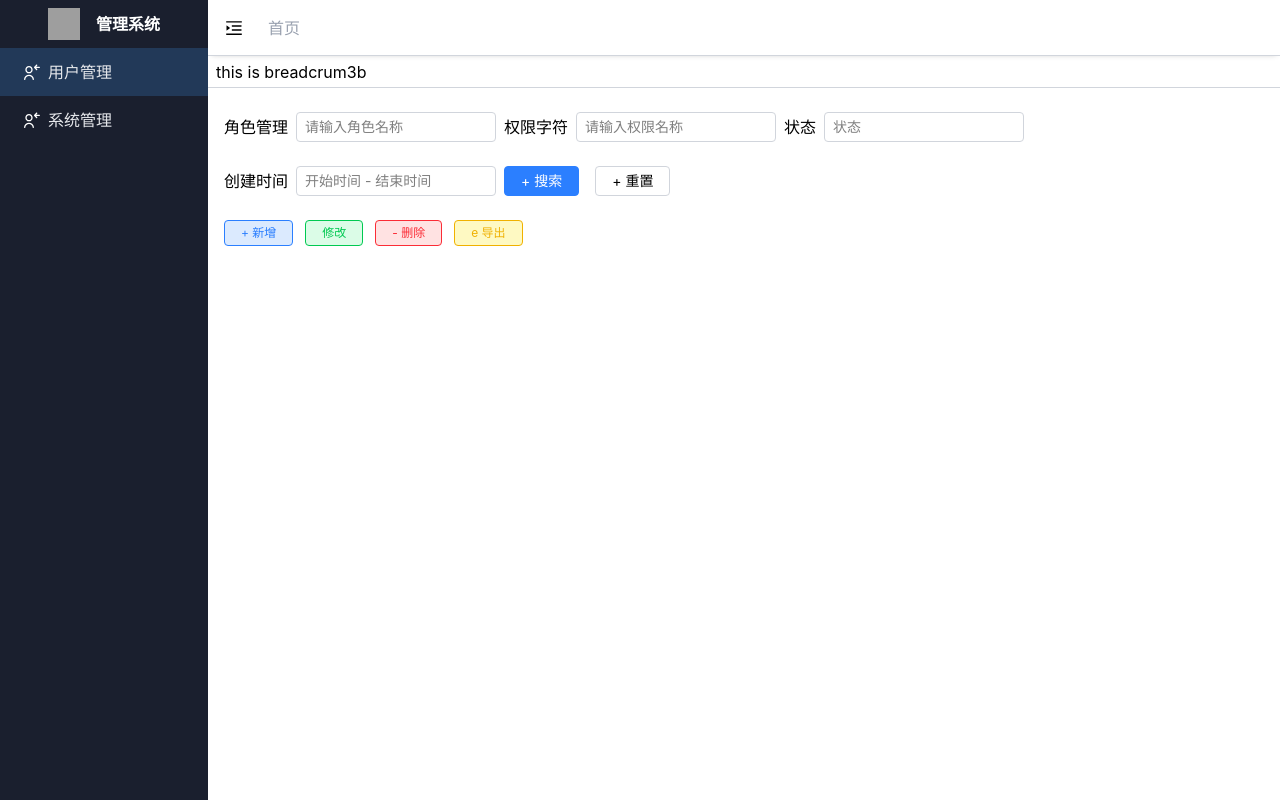
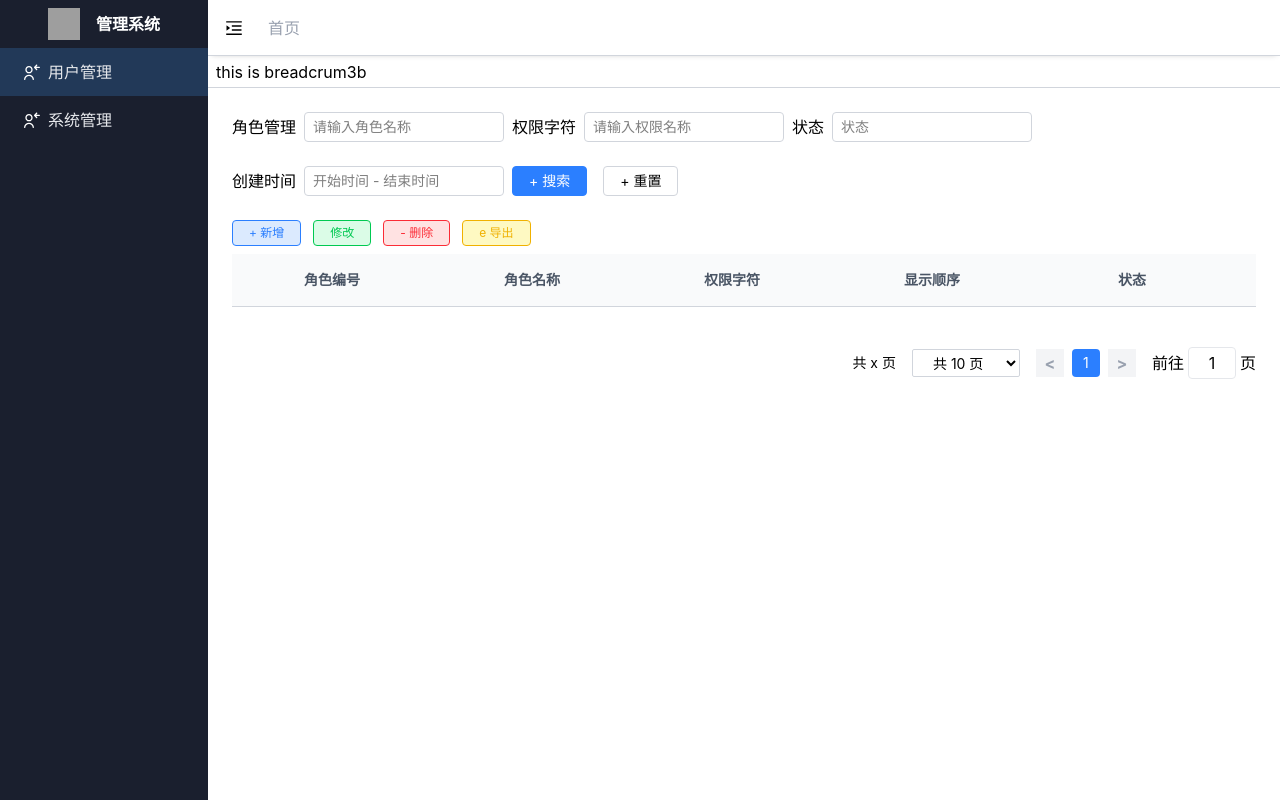
Before and after one commit to allworldg/test-website, a Nuxt app: page /dashboard/user-manage in a window 1280 px wide. Built offline with nearby package versions, Linux system fonts and the light colour scheme; no server answers; grey boxes are pictures that could not be loaded.

Commit message:
fix auto adaptive problem

```diff
--- a/app/layouts/dashboard.vue
+++ b/app/layouts/dashboard.vue
@@ -18,8 +18,9 @@ const collapse = useState<boolean>(SIDEBAR_COLLAPSE, () => false)
 </script>
 <template>
     <div class="flex min-h-screen">
-        <SideBar class="shrink-0 min-h-screen duration-300 transition-[width] max-lg:hidden" :class="collapse ? 'w-16' : 'w-52'"></SideBar>
-        <div class="flex flex-col flex-1">
+        <SideBar class="shrink-0 min-h-screen duration-300 transition-[width] max-lg:hidden"
+            :class="collapse ? 'w-16' : 'w-52'"></SideBar>
+        <div class="flex flex-col flex-1 min-w-0">
             <header>
                 <NavigationBar :user="user"></NavigationBar>
                 <div class="flex items-center h-8 border-b border-b-gray-300 pl-2">
--- a/app/pages/dashboard/user-manage.vue
+++ b/app/pages/dashboard/user-manage.vue
@@ -4,9 +4,9 @@ definePageMeta({
 })
 </script>
 <template>
-    <div class="px-4 py-6">
+    <div class="px-6 py-6">
         <form action="" class="flex gap-x-2 flex-wrap gap-y-6">
-            <div class="flex gap-2 items-center flex-wrap">
+            <div class="flex gap-2 items-center flex-wrap min-w-0">
                 <label for="">角色管理</label>
                 <input placeholder="请输入角色名称"
                     class="border rounded-sm border-gray-300 pl-2 py-1 text-sm focus:border-blue-500 focus:outline-none w-50"></input>
@@ -37,18 +37,54 @@ definePageMeta({
             </div>
         </form>
 
-        <div class="flex gap-3 text-xs mt-6">
+        <div class="flex gap-3 text-xs mt-6 flex-wrap">
             <button @click="() => { }"
                 class="bg-blue-100 text-blue-500 hover:bg-blue-400 hover:text-white border border-blue-500 rounded-sm px-4 py-1">+
                 新增</button>
             <button @click="() => { }"
-                class="bg-green-100 text-green-500 hover:bg-green-400 hover:text-white border border-green-500 rounded-sm px-4 py-1"> 修改</button>
+                class="bg-green-100 text-green-500 hover:bg-green-400 hover:text-white border border-green-500 rounded-sm px-4 py-1">
+                修改</button>
             <button @click="() => { }"
-                class="bg-red-100 text-red-500 hover:bg-red-400 hover:text-white border border-red-500 rounded-sm px-4 py-1">- 删除</button>
+                class="bg-red-100 text-red-500 hover:bg-red-400 hover:text-white border border-red-500 rounded-sm px-4 py-1">-
+                删除</button>
             <button @click="() => { }"
-                class="bg-yellow-100 text-yellow-500 hover:bg-yellow-400 hover:text-white border border-yellow-500 rounded-sm px-4 py-1">e 导出</button>
+                class="bg-yellow-100 text-yellow-500 hover:bg-yellow-400 hover:text-white border border-yellow-500 rounded-sm px-4 py-1">e
+                导出</button>
         </div>
-
-
+        <div class="mt-2 overflow-x-auto">
+            <table>
+                <tr
+                    class="py-10 text-gray-600 font-bold text-sm border-b border-b-gray-300 bg-gray-50">
+                    <th class="min-w-50  py-4">角色编号</th>
+                    <th class="min-w-50 ">角色名称</th>
+                    <th class="min-w-50 ">权限字符</th>
+                    <th class="min-w-50 ">显示顺序</th>
+                    <th class="min-w-50 ">状态</th>
+                    <th class="min-w-50 ">创建时间</th>
+                    <th class="min-w-lg ">操作</th>
+                </tr>
+            </table>
+        </div>
+        <nav aria-label="page" class="flex justify-end mt-10 items-center gap-4 flex-wrap">
+            <div class="text-sm">共 x 页</div>
+            <select class="text-sm  border border-gray-300 rounded-xs pl-4 pr-4 h-7">
+                <option value="10">共 10 页</option>
+                <option value="10">共 20 页</option>
+                <option value="10">共 30 页</option>
+            </select>
+            <div class="flex gap-2">
+                <button class="bg-gray-100 font-bold text-gray-400 h-7 w-7">&lt;</button>
+                <div
+                    class="flex bg-blue-500 h-7 w-7 justify-center text-white items-center text-sm rounded-sm">
+                    1</div>
+                <button class="bg-gray-100 font-bold text-gray-400 h-7 w-7">&gt;</button>
+            </div>
+            <div class="flex gap-1 items-center flex-wrap">
+                <span>前往</span>
+                <input type="text" class="w-12 text-center border border-gray-200 rounded-sm h-8"
+                    value="1">
+                <span>页</span>
+            </div>
+        </nav>
     </div>
 </template>
```
